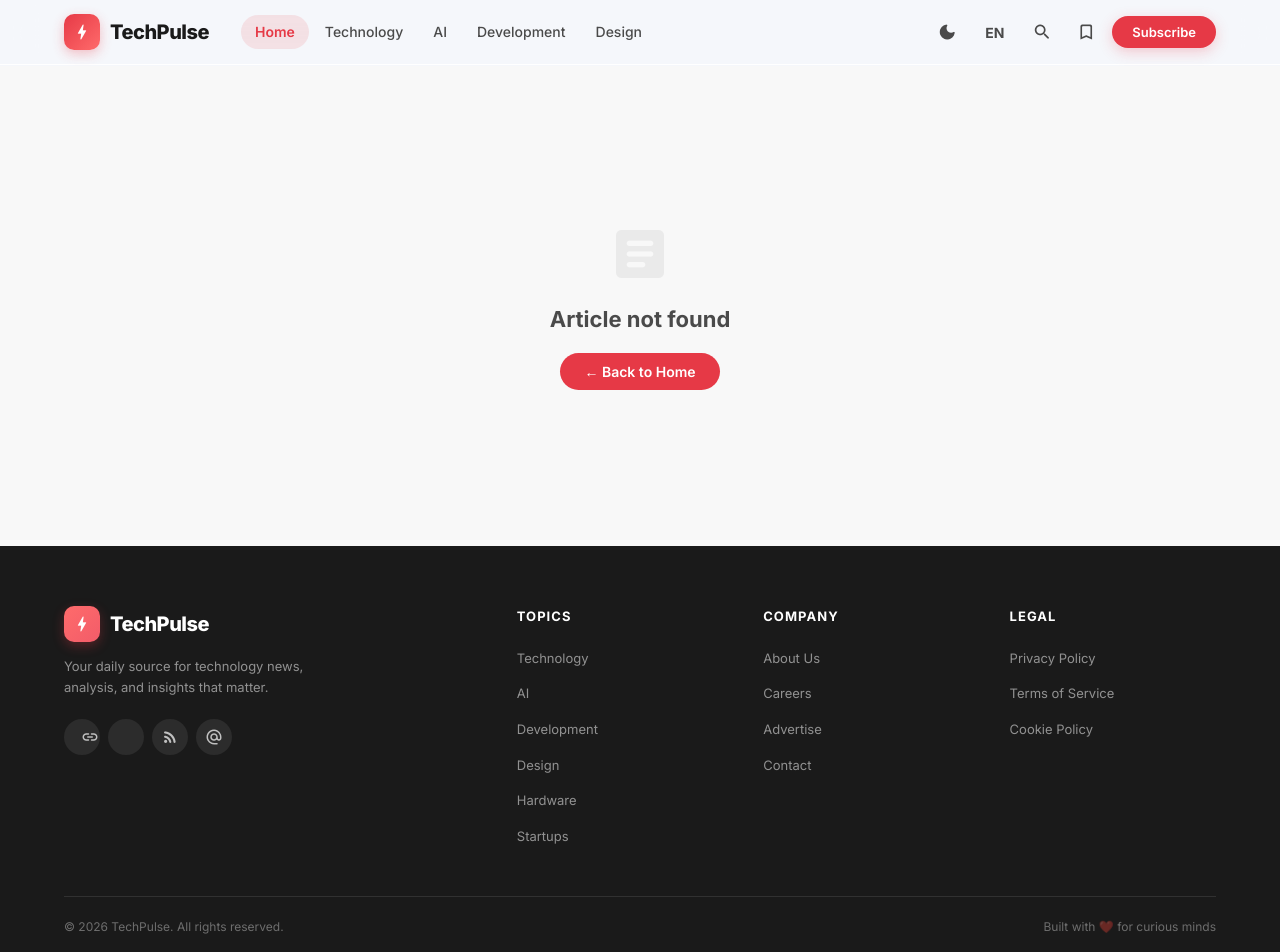
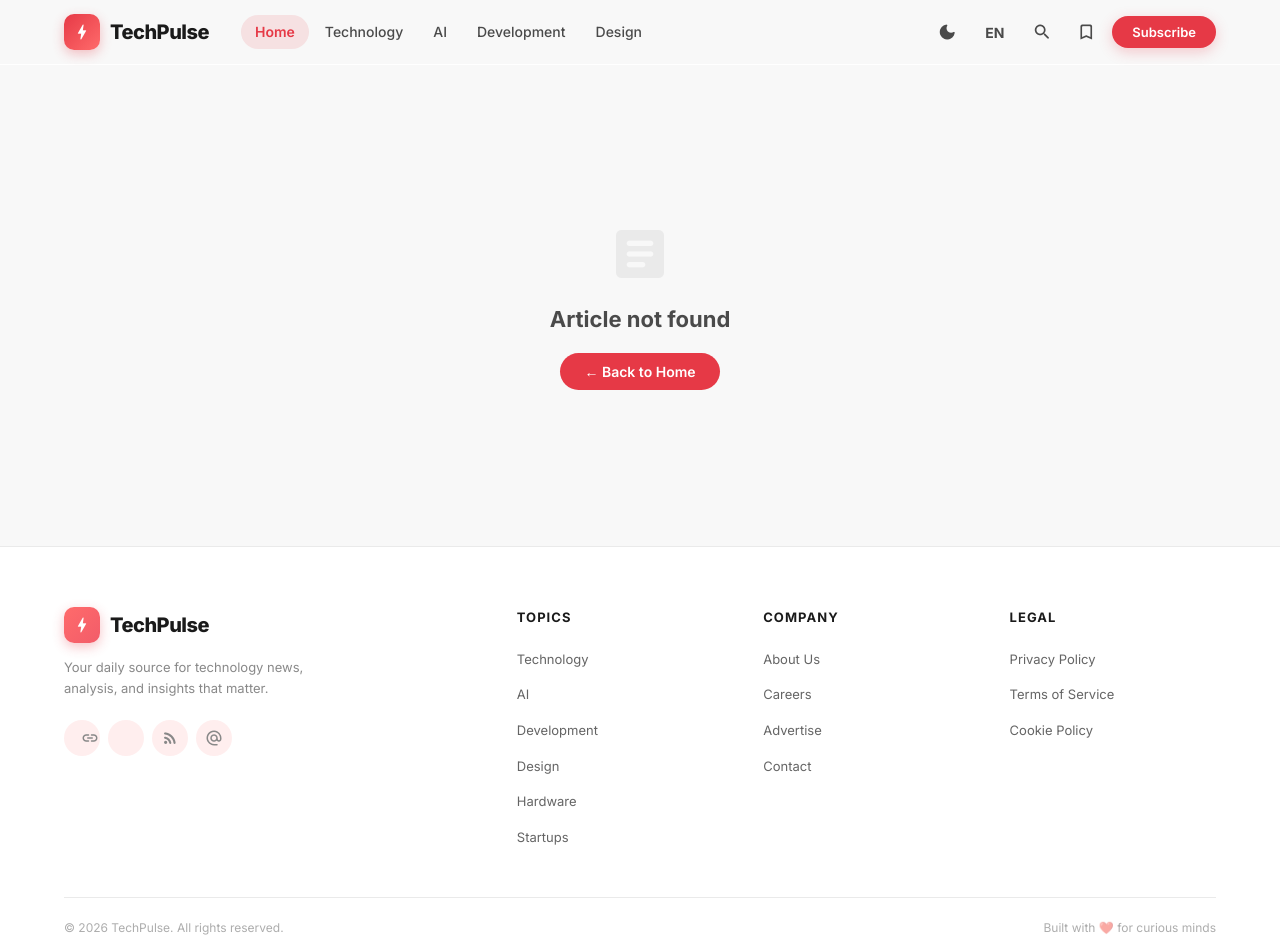
Before and after one commit to ibrahimhasan0012/TechPulse, a React (Vite) app: page /TechPulse/article/1 in a window 1280 px wide. Shown: the top 952 px of the page. Built offline with nearby package versions, Linux system fonts and the light colour scheme.

Commit message:
fix(ui): Resolve navbar/footer transparency, dark mode text contrast, and missing article thumbnails

```diff
--- a/src/components/Footer.css
+++ b/src/components/Footer.css
@@ -1,8 +1,9 @@
 .footer {
-    background: var(--text-primary);
-    color: rgba(255, 255, 255, 0.8);
+    background: var(--bg-card);
+    color: var(--text-secondary);
     margin-top: auto;
     padding: 60px 0 0;
+    border-top: 1px solid var(--border);
 }
 
 .footer-top {
@@ -10,7 +11,7 @@
     grid-template-columns: 2fr 1fr 1fr 1fr;
     gap: 40px;
     padding-bottom: 48px;
-    border-bottom: 1px solid rgba(255, 255, 255, 0.1);
+    border-bottom: 1px solid var(--border);
 }
 
 /* Brand */
@@ -39,7 +40,7 @@
 .footer-logo .logo-text {
     font-size: 20px;
     font-weight: 800;
-    color: white;
+    color: var(--text-primary);
     letter-spacing: -0.5px;
 }
 
@@ -60,16 +61,16 @@
     width: 36px;
     height: 36px;
     border-radius: var(--radius-full);
-    background: rgba(255, 255, 255, 0.08);
+    background: var(--bg-chip);
     display: flex;
     align-items: center;
     justify-content: center;
-    color: rgba(255, 255, 255, 0.7);
+    color: var(--text-muted);
     transition: background var(--transition), color var(--transition), transform var(--transition);
 }
 
 .social-btn:hover {
-    background: var(--accent-light);
+    background: var(--accent);
     color: white;
     transform: translateY(-2px);
 }
@@ -82,7 +83,7 @@
 .footer-col h4.footer-col-title {
     font-size: 13px;
     font-weight: 700;
-    color: white;
+    color: var(--text-primary);
     text-transform: uppercase;
     letter-spacing: 0.08em;
     margin-bottom: 18px;
@@ -97,13 +98,14 @@
 
 .footer-link {
     font-size: 13px;
-    opacity: 0.65;
+    opacity: 0.85;
+    color: var(--text-secondary);
     transition: opacity var(--transition), color var(--transition);
 }
 
 .footer-link:hover {
     opacity: 1;
-    color: white;
+    color: var(--accent);
 }
 
 /* Bottom */
--- a/src/components/Navbar.css
+++ b/src/components/Navbar.css
@@ -2,15 +2,13 @@
     position: sticky;
     top: 0;
     z-index: 100;
-    background: rgba(245, 247, 252, 0.85);
-    backdrop-filter: blur(16px);
-    -webkit-backdrop-filter: blur(16px);
+    background: var(--bg);
     border-bottom: 1px solid transparent;
     transition: border-color var(--transition), box-shadow var(--transition), background var(--transition);
 }
 
 .navbar.scrolled {
-    background: rgba(255, 255, 255, 0.95);
+    background: var(--bg-card);
     border-bottom-color: var(--border);
     box-shadow: var(--shadow-sm);
 }
--- a/src/data/articles.js
+++ b/src/data/articles.js
@@ -320,11 +320,12 @@ export const ARTICLES = [
         title_bn: 'নিন্টেন্ডো সুইচ ২ আনুষ্ঠানিকভাবে ঘোষণা করা হয়েছে: ফোর-কে আপস্কেলিং এবং ওএলইডি স্ট্যান্ডার্ড',
         excerpt: 'After years of rumors, Nintendo has finally unveiled the successor to the Switch. Launching holiday 2026, it features DLSS support, a larger 8-inch OLED screen, and backward compatibility.',
         excerpt_bn: 'কয়েক বছরের গুঞ্জনের পর অবশেষে সুইচের উত্তরসূরি উন্মোচন করেছে নিন্টেন্ডো। ২০২৬ সালের শেষের দিকে বাজারে আসা এই কনসোলে থাকছে ডিএলএসএস সাপোর্ট, বড় ৮ ইঞ্চি ওএলইডি স্ক্রিন এবং ব্যাকওয়ার্ড কম্প্যাটিবিলিটি।',
-        author: 'Sarah Jenkins',
+        author: 'Ibrahim Hassan',
+        author_bn: 'ইব্রাহিম হাসান',
         authorBio: 'Sarah is the lead gaming editor at TechPulse.',
         date: 'Feb 26, 2026',
         readTime: '3 min read',
-        img: 'https://images.unsplash.com/photo-1605901309584-818e25960b8f?w=1200&q=80',
+        img: 'https://images.unsplash.com/photo-1612287230202-1ff1d85d1bdf?q=80&w=1200',
         content: [
             { type: 'lead', text: 'The wait is over. Nintendo has officially announced the "Switch 2" (official working title pending), promising a significant leap in graphical fidelity while maintaining the hybrid console format that made its predecessor a global phenomenon.' },
             { type: 'paragraph', text: 'The new console will come standard with an 8-inch OLED display, eliminating the LCD tier entirely. Under the hood, a custom Nvidia chip supports DLSS upscaling, allowing games to output at 4K resolution when docked. Most importantly for existing owners, the system is fully backward compatible with both physical and digital Switch games.' }
@@ -341,7 +342,8 @@ export const ARTICLES = [
         title_bn: 'ওপেনএআই-এর জিপিটি-৫ উন্মোচন: রিজনিং এবং মাল্টিমডাল এআই-তে যুগান্তকারী অগ্রগতি',
         excerpt: 'The next generation of OpenAI\'s flagship model is here. GPT-5 promises significantly reduced hallucinations, native processing of hour-long videos, and agentic workflows that can execute complex chained tasks.',
         excerpt_bn: 'ওপেনএআই-এর ফ্ল্যাগশিপ মডেলের পরবর্তী প্রজন্ম এসে গেছে। জিপিটি-৫ হ্যালুসিনেশন উল্লেখযোগ্যভাবে কমানোর প্রতিশ্রুতি দেয়, সাথে রয়েছে দীর্ঘ ভিডিও প্রসেসিং এবং জটিল কাজ সম্পন্ন করতে সক্ষম এজেন্ট ফ্রেমওয়ার্ক।',
-        author: 'Alex Rivera',
+        author: 'Ibrahim Hassan',
+        author_bn: 'ইব্রাহিম হাসান',
         authorBio: 'Alex is an AI engineer specializing in LLM integration and safety.',
         date: 'Feb 25, 2026',
         readTime: '5 min read',
@@ -362,7 +364,8 @@ export const ARTICLES = [
         title_bn: 'অ্যাপল ভিশন এয়ার: স্পেশিয়াল কম্পিউটিং এখন আরও হালকা এবং সস্তা',
         excerpt: 'Apple\'s follow-up to the Vision Pro strips away the outward-facing display and premium materials to hit a $1,499 price point, aiming to bring mixed reality to the masses.',
         excerpt_bn: 'ভিশন প্রো-এর পর অ্যাপলের নতুন এই ডিভাইসে বাইরের দিকের ডিসপ্লে এবং দামি উপাদান বাদ দিয়ে দাম নির্ধারণ করা হয়েছে ১,৪৯৯ ডলার, যার লক্ষ্য মিক্সড রিয়েলিটি সাধারণ মানুষের কাছে পৌঁছে দেওয়া।',
-        author: 'Liam Torres',
+        author: 'Ibrahim Hassan',
+        author_bn: 'ইব্রাহিম হাসান',
         authorBio: 'Liam covers Apple and augmented reality.',
         date: 'Feb 24, 2026',
         readTime: '4 min read',
```
